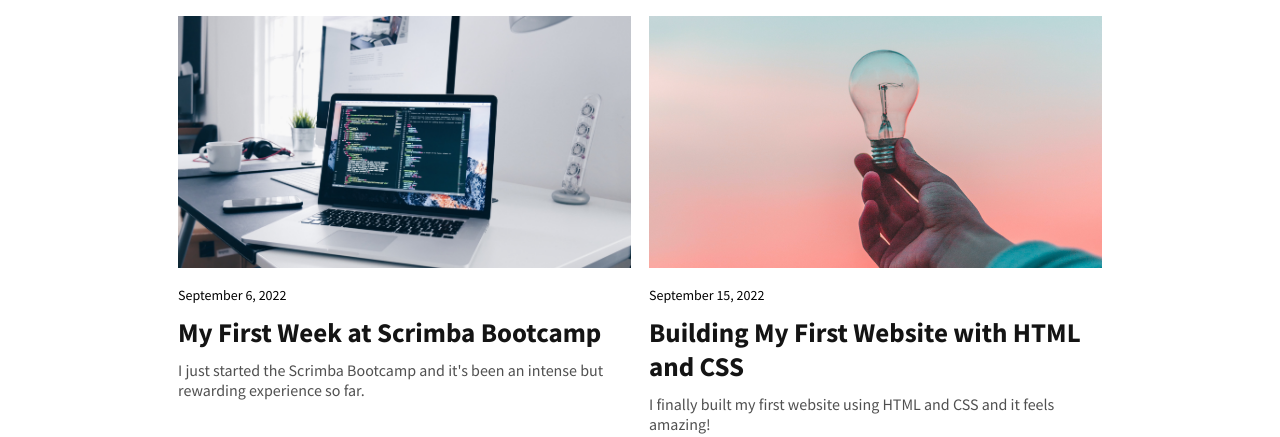
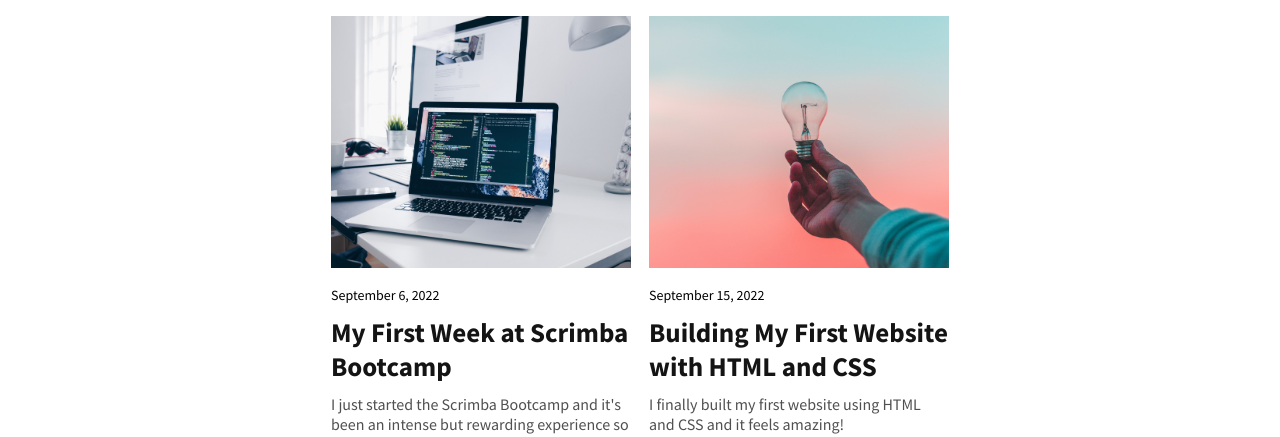
Before and after one commit to SaltySaff/learning-journal, a plain HTML site: page index.html in a window 1280 px wide. Shown: the part 281-718 px from the top of the page. Drawn offline with Linux system fonts and the light colour scheme.

Commit message:
fix some resizing issues with blog grid

```diff
--- a/style.css
+++ b/style.css
@@ -166,10 +166,11 @@ header {
 .blog {
     display: grid;
     margin: 0 auto;
-    grid-template-columns: repeat(auto-fit, minmax(300px, 1fr));
-    justify-items: center;
+    grid-template-columns: repeat(auto-fill, minmax(400px, calc(75% - 1em)));
+    justify-content: center;
     padding: 1em;
-    gap: 1em;
+    row-gap: 1em;
+    column-gap: 1em;
     box-sizing: border-box;
 
 }
@@ -260,6 +261,18 @@ header {
     .main-content-container
     {
         width: 75%;
-        max-width: 1190px;
+
     }
 }
+
+@media (min-width: 768px) {
+    .blog {
+        grid-template-columns: repeat(auto-fill, minmax(300px, calc(50% - 1em)));
+    }
+}
+
+@media (min-width: 1024px) {
+    .blog {
+        grid-template-columns: repeat(auto-fill, minmax(300px, calc(33% - 1em)));
+    }
+}
```
